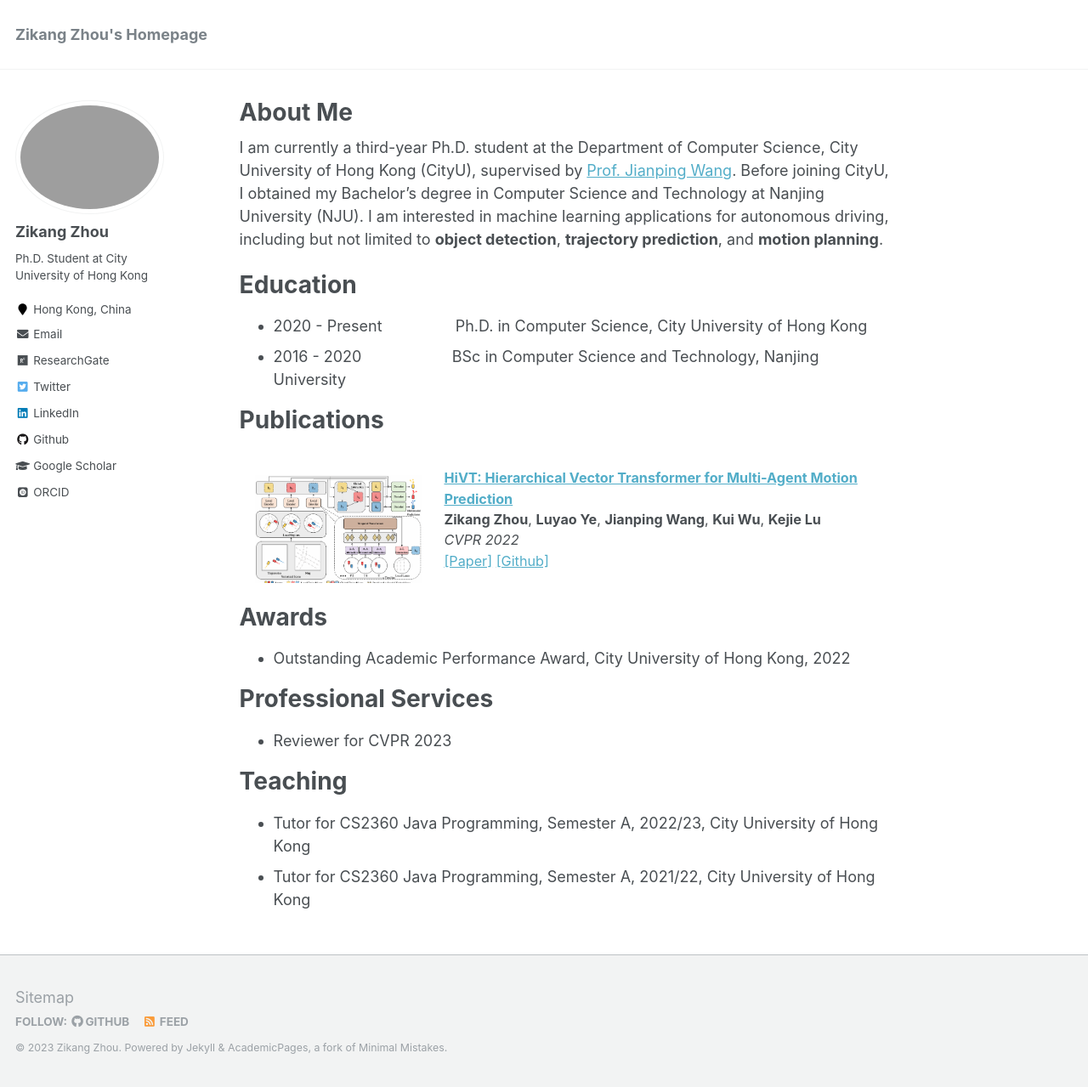
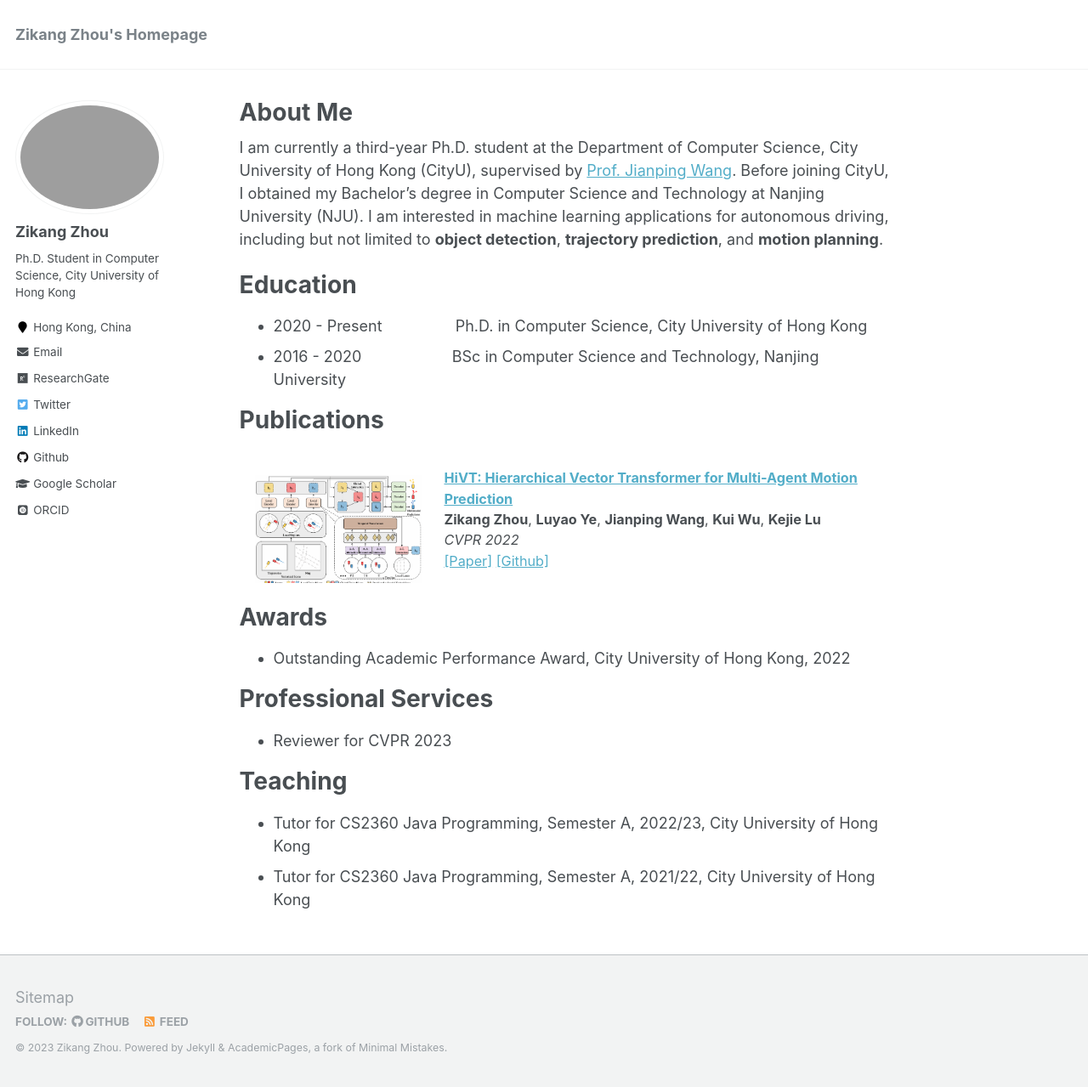
Before and after one commit to ZikangZhou/ZikangZhou.github.io, a Jekyll site: the page built from _pages/about.md, in a window 1280 px wide and 1279 px high. Shown: the whole window at 85% size. Built offline with Jekyll 4.4.1, drawn with Linux system fonts in a browser that asks for light colours; some web fonts are replaced.

Commit message:
Update _config.yml

```diff
--- a/_config.yml
+++ b/_config.yml
@@ -82,7 +82,7 @@ analytics:
 author:
   name             : "Zikang Zhou"
   avatar           : "profile.jpg"
-  bio              : "Ph.D. Student at City University of Hong Kong"
+  bio              : "Ph.D. Student in Computer Science, City University of Hong Kong"
   location         : "Hong Kong, China"
   employer         :
   pubmed           : # "https://www.ncbi.nlm.nih.gov/pubmed/?term=john+snow"
```
